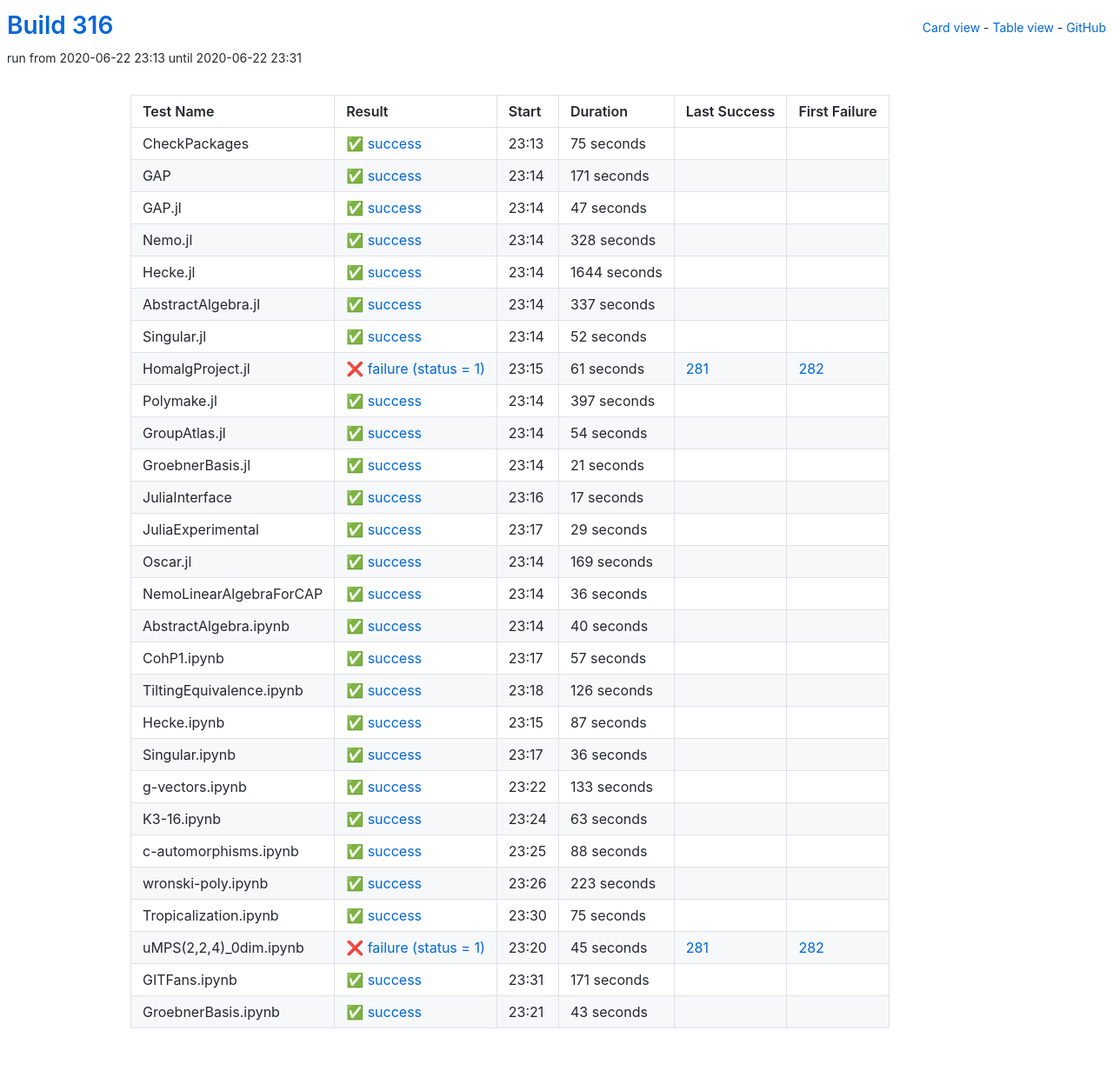
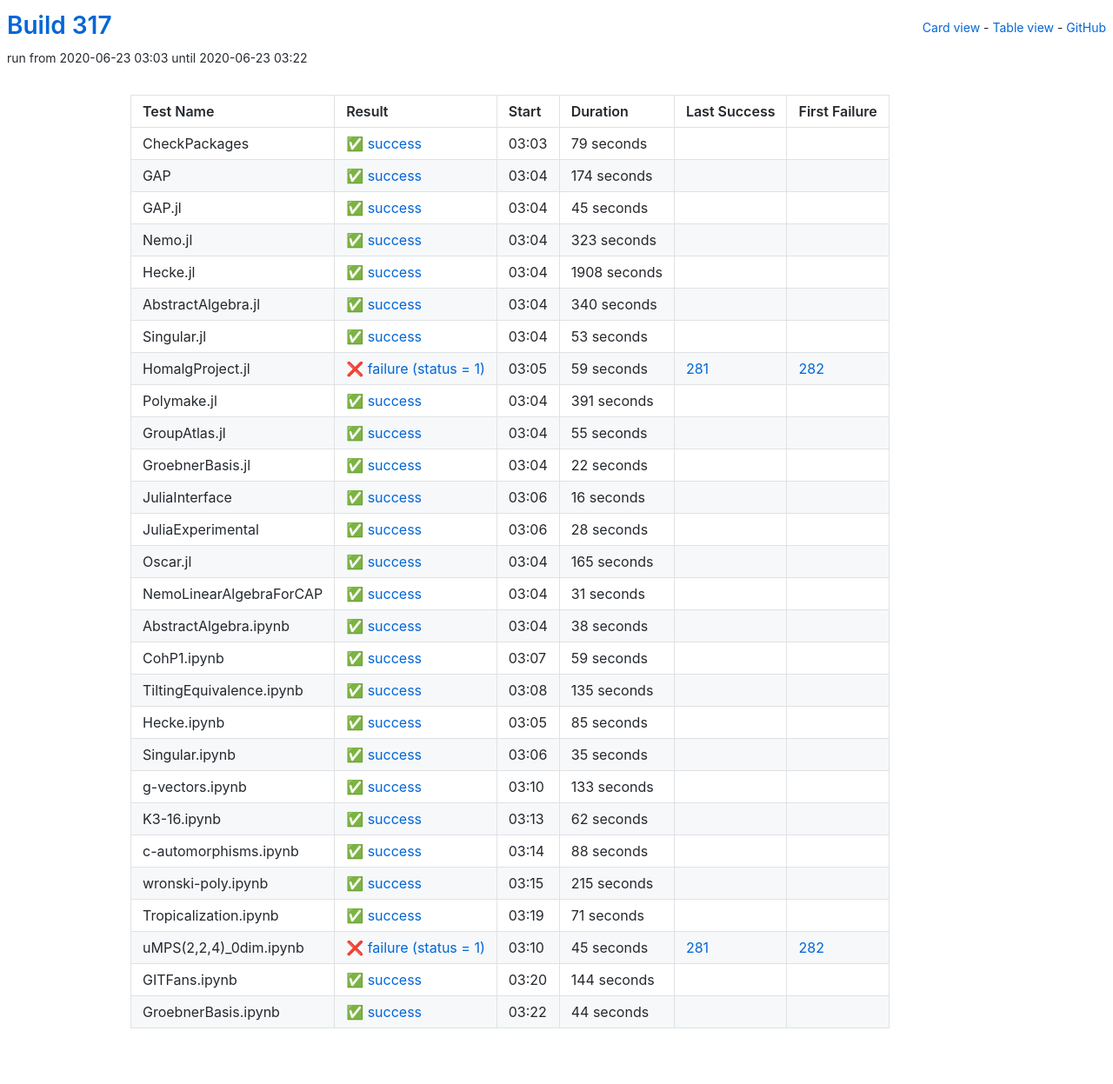
Before and after one commit to oscar-system/oscar-ci-status-stable, a Jekyll site: the page built from table.html, in a window 1280 px wide. Shown: the whole page at 87% size. Built offline with Jekyll 4.4.1, drawn with Linux system fonts in a browser that asks for light colours.

Commit message:
Build #317

```diff
--- a/_data/ci.yml
+++ b/_data/ci.yml
@@ -1,6 +1,6 @@
 ---
-build: 316
-build_url: https://oscarci.mathematik.uni-kl.de/job/oscar-stable/316/
+build: 317
+build_url: https://oscarci.mathematik.uni-kl.de/job/oscar-stable/317/
 job: oscar-stable
 organization: oscar-system
 repo: oscar-ci-status-stable
@@ -8,248 +8,248 @@ repourl: https://github.com/oscar-system/oscar-ci-status-stable
 tests:
 - name: CheckPackages
   id: checkpackages
-  log: https://oscarci.mathematik.uni-kl.de/job/oscar-stable/316/artifact/logs/build-316/CheckPackages.log
-  start: 2020-06-22 23:13
+  log: https://oscarci.mathematik.uni-kl.de/job/oscar-stable/317/artifact/logs/build-317/CheckPackages.log
+  start: 2020-06-23 03:03
   success: true
   exitcode: 0
   status: success
-  duration: 75
+  duration: 79
   last_success: false
   last_success_url:
   first_failure: false
   first_failure_url:
 - name: GAP
   id: gap
-  log: https://oscarci.mathematik.uni-kl.de/job/oscar-stable/316/artifact/logs/build-316/GAP.log
-  start: 2020-06-22 23:14
+  log: https://oscarci.mathematik.uni-kl.de/job/oscar-stable/317/artifact/logs/build-317/GAP.log
+  start: 2020-06-23 03:04
   success: true
   exitcode: 0
   status: success
-  duration: 171
+  duration: 174
   last_success: false
   last_success_url:
   first_failure: false
   first_failure_url:
 - name: GAP.jl
   id: gap-jl
-  log: https://oscarci.mathematik.uni-kl.de/job/oscar-stable/316/artifact/logs/build-316/GAP.jl.log
-  start: 2020-06-22 23:14
+  log: https://oscarci.mathematik.uni-kl.de/job/oscar-stable/317/artifact/logs/build-317/GAP.jl.log
+  start: 2020-06-23 03:04
   success: true
   exitcode: 0
   status: success
-  duration: 47
+  duration: 45
   last_success: false
   last_success_url:
   first_failure: false
   first_failure_url:
 - name: Nemo.jl
   id: nemo-jl
-  log: https://oscarci.mathematik.uni-kl.de/job/oscar-stable/316/artifact/logs/build-316/Nemo.jl.log
-  start: 2020-06-22 23:14
+  log: https://oscarci.mathematik.uni-kl.de/job/oscar-stable/317/artifact/logs/build-317/Nemo.jl.log
+  start: 2020-06-23 03:04
   success: true
   exitcode: 0
   status: success
-  duration: 328
+  duration: 323
   last_success: false
   last_success_url:
   first_failure: false
   first_failure_url:
 - name: Hecke.jl
   id: hecke-jl
-  log: https://oscarci.mathematik.uni-kl.de/job/oscar-stable/316/artifact/logs/build-316/Hecke.jl.log
-  start: 2020-06-22 23:14
+  log: https://oscarci.mathematik.uni-kl.de/job/oscar-stable/317/artifact/logs/build-317/Hecke.jl.log
+  start: 2020-06-23 03:04
   success: true
   exitcode: 0
   status: success
-  duration: 1644
+  duration: 1908
   last_success: false
   last_success_url:
   first_failure: false
   first_failure_url:
 - name: AbstractAlgebra.jl
   id: abstractalgebra-jl
-  log: https://oscarci.mathematik.uni-kl.de/job/oscar-stable/316/artifact/logs/build-316/AbstractAlgebra.jl.log
-  start: 2020-06-22 23:14
+  log: https://oscarci.mathematik.uni-kl.de/job/oscar-stable/317/artifact/logs/build-317/AbstractAlgebra.jl.log
+  start: 2020-06-23 03:04
   success: true
   exitcode: 0
   status: success
-  duration: 337
+  duration: 340
   last_success: false
   last_success_url:
   first_failure: false
   first_failure_url:
 - name: Singular.jl
   id: singular-jl
-  log: https://oscarci.mathematik.uni-kl.de/job/oscar-stable/316/artifact/logs/build-316/Singular.jl.log
-  start: 2020-06-22 23:14
+  log: https://oscarci.mathematik.uni-kl.de/job/oscar-stable/317/artifact/logs/build-317/Singular.jl.log
+  start: 2020-06-23 03:04
   success: true
   exitcode: 0
   status: success
-  duration: 52
+  duration: 53
   last_success: false
   last_success_url:
   first_failure: false
   first_failure_url:
 - name: HomalgProject.jl
   id: homalgproject-jl
-  log: https://oscarci.mathematik.uni-kl.de/job/oscar-stable/316/artifact/logs/build-316/HomalgProject.jl.log
-  start: 2020-06-22 23:15
+  log: https://oscarci.mathematik.uni-kl.de/job/oscar-stable/317/artifact/logs/build-317/HomalgProject.jl.log
+  start: 2020-06-23 03:05
   success: false
   exitcode: 1
   status: failure
-  duration: 61
+  duration: 59
   last_success: 281
   last_success_url: https://oscarci.mathematik.uni-kl.de/job/oscar-stable/281/
   first_failure: 282
   first_failure_url: https://oscarci.mathematik.uni-kl.de/job/oscar-stable/282/
 - name: Polymake.jl
   id: polymake-jl
-  log: https://oscarci.mathematik.uni-kl.de/job/oscar-stable/316/artifact/logs/build-316/Polymake.jl.log
-  start: 2020-06-22 23:14
+  log: https://oscarci.mathematik.uni-kl.de/job/oscar-stable/317/artifact/logs/build-317/Polymake.jl.log
+  start: 2020-06-23 03:04
   success: true
   exitcode: 0
   status: success
-  duration: 397
+  duration: 391
   last_success: false
   last_success_url:
   first_failure: false
   first_failure_url:
 - name: GroupAtlas.jl
   id: groupatlas-jl
-  log: https://oscarci.mathematik.uni-kl.de/job/oscar-stable/316/artifact/logs/build-316/GroupAtlas.jl.log
-  start: 2020-06-22 23:14
+  log: https://oscarci.mathematik.uni-kl.de/job/oscar-stable/317/artifact/logs/build-317/GroupAtlas.jl.log
+  start: 2020-06-23 03:04
   success: true
   exitcode: 0
   status: success
-  duration: 54
+  duration: 55
   last_success: false
   last_success_url:
   first_failure: false
   first_failure_url:
 - name: GroebnerBasis.jl
   id: groebnerbasis-jl
-  log: https://oscarci.mathematik.uni-kl.de/job/oscar-stable/316/artifact/logs/build-316/GroebnerBasis.jl.log
-  start: 2020-06-22 23:14
+  log: https://oscarci.mathematik.uni-kl.de/job/oscar-stable/317/artifact/logs/build-317/GroebnerBasis.jl.log
+  start: 2020-06-23 03:04
   success: true
   exitcode: 0
   status: success
-  duration: 21
+  duration: 22
   last_success: false
   last_success_url:
   first_failure: false
   first_failure_url:
 - name: JuliaInterface
   id: juliainterface
-  log: https://oscarci.mathematik.uni-kl.de/job/oscar-stable/316/artifact/logs/build-316/JuliaInterface.log
-  start: 2020-06-22 23:16
+  log: https://oscarci.mathematik.uni-kl.de/job/oscar-stable/317/artifact/logs/build-317/JuliaInterface.log
+  start: 2020-06-23 03:06
   success: true
   exitcode: 0
   status: success
-  duration: 17
+  duration: 16
   last_success: false
   last_success_url:
   first_failure: false
   first_failure_url:
 - name: JuliaExperimental
   id: juliaexperimental
-  log: https://oscarci.mathematik.uni-kl.de/job/oscar-stable/316/artifact/logs/build-316/JuliaExperimental.log
-  start: 2020-06-22 23:17
+  log: https://oscarci.mathematik.uni-kl.de/job/oscar-stable/317/artifact/logs/build-317/JuliaExperimental.log
+  start: 2020-06-23 03:06
   success: true
   exitcode: 0
   status: success
-  duration: 29
+  duration: 28
   last_success: false
   last_success_url:
   first_failure: false
   first_failure_url:
 - name: Oscar.jl
   id: oscar-jl
-  log: https://oscarci.mathematik.uni-kl.de/job/oscar-stable/316/artifact/logs/build-316/Oscar.jl.log
-  start: 2020-06-22 23:14
+  log: https://oscarci.mathematik.uni-kl.de/job/oscar-stable/317/artifact/logs/build-317/Oscar.jl.log
+  start: 2020-06-23 03:04
   success: true
   exitcode: 0
   status: success
-  duration: 169
+  duration: 165
   last_success: false
   last_success_url:
   first_failure: false
   first_failure_url:
 - name: NemoLinearAlgebraForCAP
   id: nemolinearalgebraforcap
-  log: https://oscarci.mathematik.uni-kl.de/job/oscar-stable/316/artifact/logs/build-316/NemoLinearAlgebraForCAP.log
-  start: 2020-06-22 23:14
+  log: https://oscarci.mathematik.uni-kl.de/job/oscar-stable/317/artifact/logs/build-317/NemoLinearAlgebraForCAP.log
+  start: 2020-06-23 03:04
   success: true
   exitcode: 0
   status: success
-  duration: 36
+  duration: 31
   last_success: false
   last_success_url:
   first_failure: false
   first_failure_url:
 - name: AbstractAlgebra.ipynb
   id: abstractalgebra-ipynb
-  log: https://oscarci.mathematik.uni-kl.de/job/oscar-stable/316/artifact/logs/build-316/AbstractAlgebra.ipynb.log
-  start: 2020-06-22 23:14
+  log: https://oscarci.mathematik.uni-kl.de/job/oscar-stable/317/artifact/logs/build-317/AbstractAlgebra.ipynb.log
+  start: 2020-06-23 03:04
   success: true
   exitcode: 0
   status: success
-  duration: 40
+  duration: 38
   last_success: false
   last_success_url:
   first_failure: false
   first_failure_url:
 - name: CohP1.ipynb
   id: cohp1-ipynb
-  log: https://oscarci.mathematik.uni-kl.de/job/oscar-stable/316/artifact/logs/build-316/CohP1.ipynb.log
-  start: 2020-06-22 23:17
+  log: https://oscarci.mathematik.uni-kl.de/job/oscar-stable/317/artifact/logs/build-317/CohP1.ipynb.log
+  start: 2020-06-23 03:07
   success: true
   exitcode: 0
   status: success
-  duration: 57
+  duration: 59
   last_success: false
   last_success_url:
   first_failure: false
   first_failure_url:
 - name: TiltingEquivalence.ipynb
   id: tiltingequivalence-ipynb
-  log: https://oscarci.mathematik.uni-kl.de/job/oscar-stable/316/artifact/logs/build-316/TiltingEquivalence.ipynb.log
-  start: 2020-06-22 23:18
+  log: https://oscarci.mathematik.uni-kl.de/job/oscar-stable/317/artifact/logs/build-317/TiltingEquivalence.ipynb.log
+  start: 2020-06-23 03:08
   success: true
   exitcode: 0
   status: success
-  duration: 126
+  duration: 135
   last_success: false
   last_success_url:
   first_failure: false
   first_failure_url:
 - name: Hecke.ipynb
   id: hecke-ipynb
-  log: https://oscarci.mathematik.uni-kl.de/job/oscar-stable/316/artifact/logs/build-316/Hecke.ipynb.log
-  start: 2020-06-22 23:15
+  log: https://oscarci.mathematik.uni-kl.de/job/oscar-stable/317/artifact/logs/build-317/Hecke.ipynb.log
+  start: 2020-06-23 03:05
   success: true
   exitcode: 0
   status: success
-  duration: 87
+  duration: 85
   last_success: false
   last_success_url:
   first_failure: false
   first_failure_url:
 - name: Singular.ipynb
   id: singular-ipynb
-  log: https://oscarci.mathematik.uni-kl.de/job/oscar-stable/316/artifact/logs/build-316/Singular.ipynb.log
-  start: 2020-06-22 23:17
+  log: https://oscarci.mathematik.uni-kl.de/job/oscar-stable/317/artifact/logs/build-317/Singular.ipynb.log
+  start: 2020-06-23 03:06
   success: true
   exitcode: 0
   status: success
-  duration: 36
+  duration: 35
   last_success: false
   last_success_url:
   first_failure: false
   first_failure_url:
 - name: g-vectors.ipynb
   id: g-vectors-ipynb
-  log: https://oscarci.mathematik.uni-kl.de/job/oscar-stable/316/artifact/logs/build-316/g-vectors.ipynb.log
-  start: 2020-06-22 23:22
+  log: https://oscarci.mathematik.uni-kl.de/job/oscar-stable/317/artifact/logs/build-317/g-vectors.ipynb.log
+  start: 2020-06-23 03:10
   success: true
   exitcode: 0
   status: success
@@ -260,20 +260,20 @@ tests:
   first_failure_url:
 - name: K3-16.ipynb
   id: k3-16-ipynb
-  log: https://oscarci.mathematik.uni-kl.de/job/oscar-stable/316/artifact/logs/build-316/K3-16.ipynb.log
-  start: 2020-06-22 23:24
+  log: https://oscarci.mathematik.uni-kl.de/job/oscar-stable/317/artifact/logs/build-317/K3-16.ipynb.log
+  start: 2020-06-23 03:13
   success: true
   exitcode: 0
   status: success
-  duration: 63
+  duration: 62
   last_success: false
   last_success_url:
   first_failure: false
   first_failure_url:
 - name: c-automorphisms.ipynb
   id: c-automorphisms-ipynb
-  log: https://oscarci.mathematik.uni-kl.de/job/oscar-stable/316/artifact/logs/build-316/c-automorphisms.ipynb.log
-  start: 2020-06-22 23:25
+  log: https://oscarci.mathematik.uni-kl.de/job/oscar-stable/317/artifact/logs/build-317/c-automorphisms.ipynb.log
+  start: 2020-06-23 03:14
   success: true
   exitcode: 0
   status: success
@@ -284,32 +284,32 @@ tests:
   first_failure_url:
 - name: wronski-poly.ipynb
   id: wronski-poly-ipynb
-  log: https://oscarci.mathematik.uni-kl.de/job/oscar-stable/316/artifact/logs/build-316/wronski-poly.ipynb.log
-  start: 2020-06-22 23:26
+  log: https://oscarci.mathematik.uni-kl.de/job/oscar-stable/317/artifact/logs/build-317/wronski-poly.ipynb.log
+  start: 2020-06-23 03:15
   success: true
   exitcode: 0
   status: success
-  duration: 223
+  duration: 215
   last_success: false
   last_success_url:
   first_failure: false
   first_failure_url:
 - name: Tropicalization.ipynb
   id: tropicalization-ipynb
-  log: https://oscarci.mathematik.uni-kl.de/job/oscar-stable/316/artifact/logs/build-316/Tropicalization.ipynb.log
-  start: 2020-06-22 23:30
+  log: https://oscarci.mathematik.uni-kl.de/job/oscar-stable/317/artifact/logs/build-317/Tropicalization.ipynb.log
+  start: 2020-06-23 03:19
   success: true
   exitcode: 0
   status: success
-  duration: 75
+  duration: 71
   last_success: false
   last_success_url:
   first_failure: false
   first_failure_url:
 - name: uMPS(2,2,4)_0dim.ipynb
   id: umps-2-2-4-0dim-ipynb
-  log: https://oscarci.mathematik.uni-kl.de/job/oscar-stable/316/artifact/logs/build-316/uMPS-2-2-4-_0dim.ipynb.log
-  start: 2020-06-22 23:20
+  log: https://oscarci.mathematik.uni-kl.de/job/oscar-stable/317/artifact/logs/build-317/uMPS-2-2-4-_0dim.ipynb.log
+  start: 2020-06-23 03:10
   success: false
   exitcode: 1
   status: failure
@@ -320,24 +320,24 @@ tests:
   first_failure_url: https://oscarci.mathematik.uni-kl.de/job/oscar-stable/282/
 - name: GITFans.ipynb
   id: gitfans-ipynb
-  log: https://oscarci.mathematik.uni-kl.de/job/oscar-stable/316/artifact/logs/build-316/GITFans.ipynb.log
-  start: 2020-06-22 23:31
+  log: https://oscarci.mathematik.uni-kl.de/job/oscar-stable/317/artifact/logs/build-317/GITFans.ipynb.log
+  start: 2020-06-23 03:20
   success: true
   exitcode: 0
   status: success
-  duration: 171
+  duration: 144
   last_success: false
   last_success_url:
   first_failure: false
   first_failure_url:
 - name: GroebnerBasis.ipynb
   id: groebnerbasis-ipynb
-  log: https://oscarci.mathematik.uni-kl.de/job/oscar-stable/316/artifact/logs/build-316/GroebnerBasis.ipynb.log
-  start: 2020-06-22 23:21
+  log: https://oscarci.mathematik.uni-kl.de/job/oscar-stable/317/artifact/logs/build-317/GroebnerBasis.ipynb.log
+  start: 2020-06-23 03:22
   success: true
   exitcode: 0
   status: success
-  duration: 43
+  duration: 44
   last_success: false
   last_success_url:
   first_failure: false
```
Also changed, not shown: README.md.
